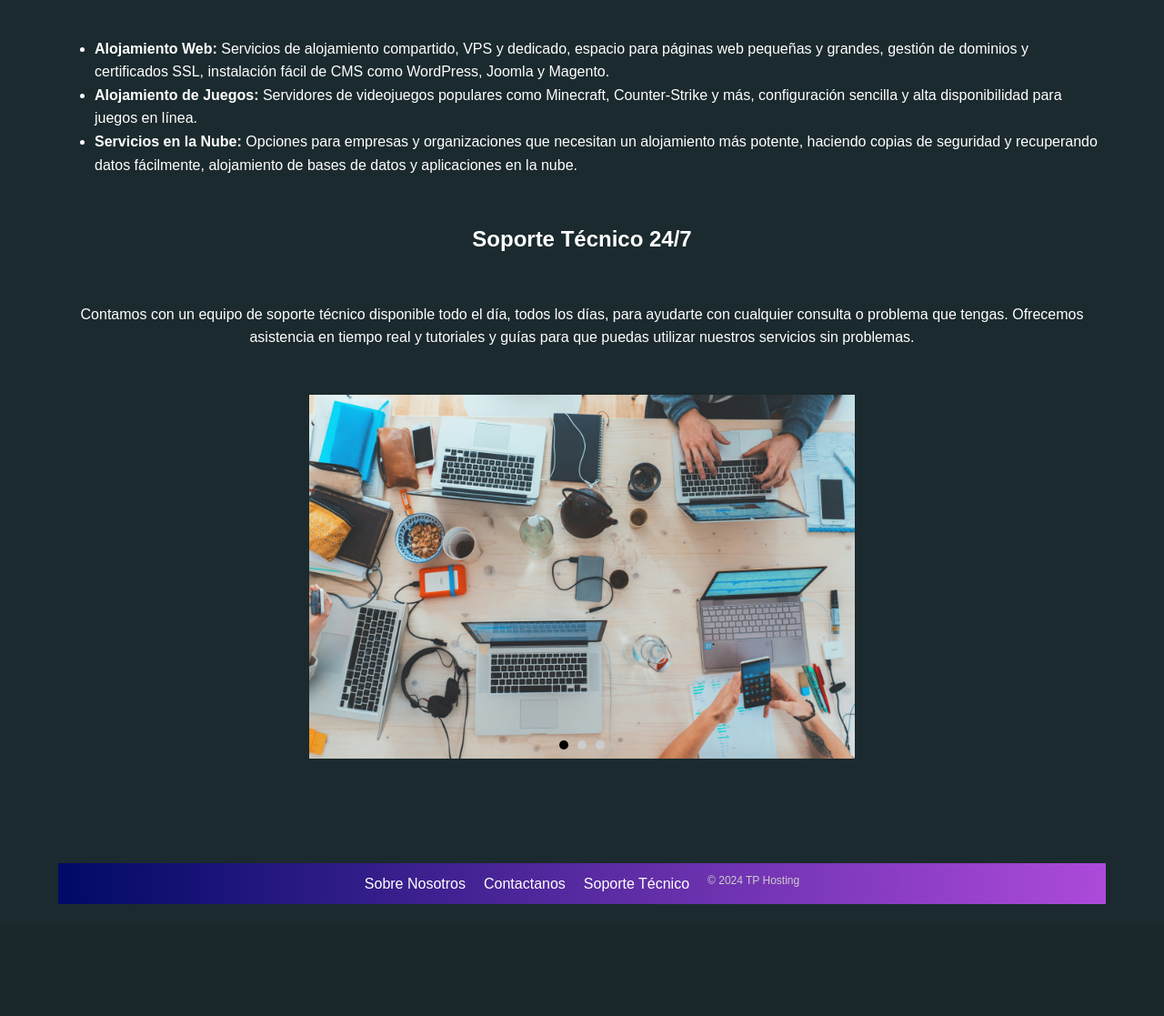
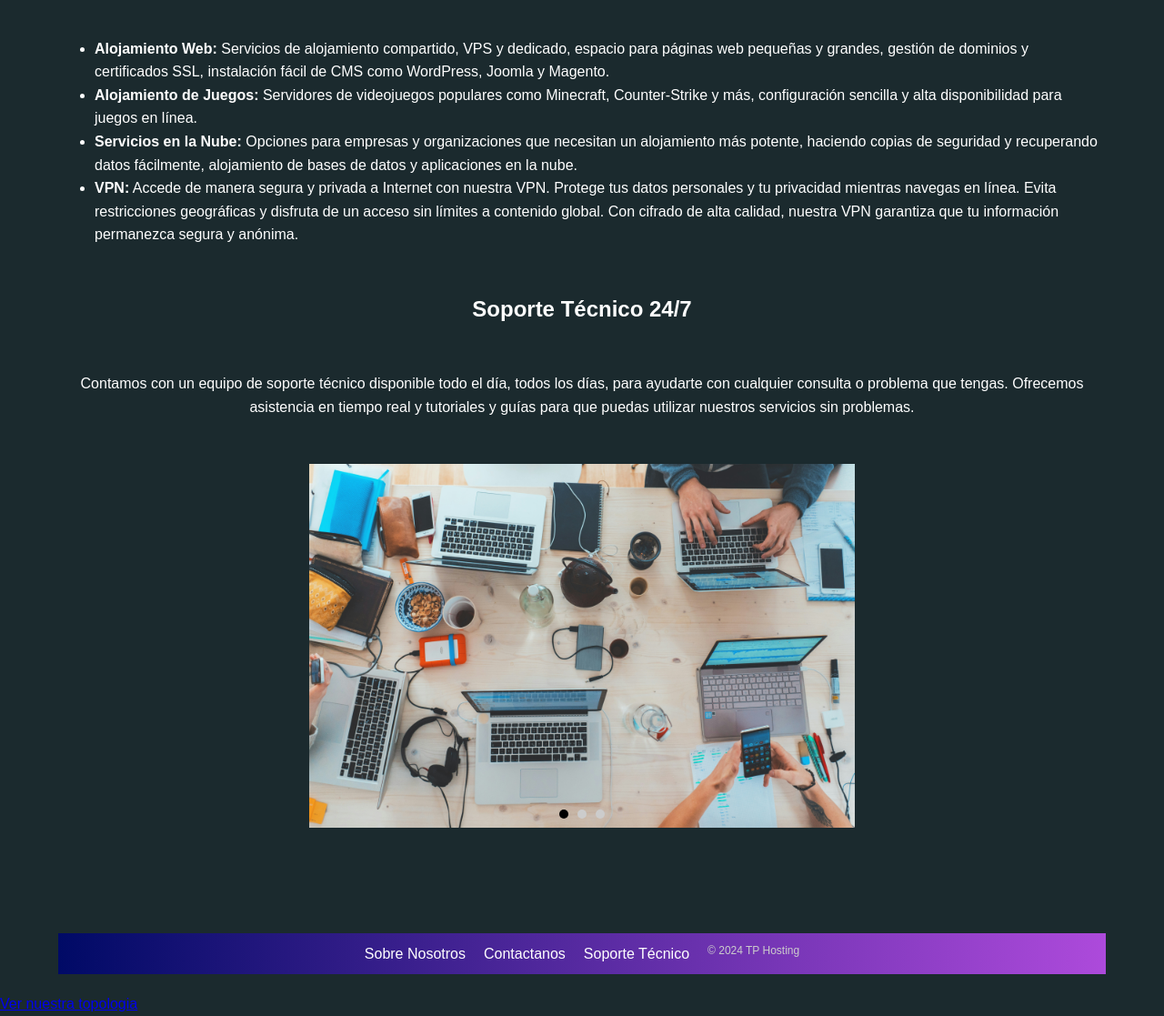
Before and after one commit to FeliReta/TPHosting, a Flask app: page /about-us in a window 1280 px wide. Shown: the part 447-1564 px from the top of the page at 91% size. Before the commit the page ends 1441 px from the top, so only its background shows below. Run offline with Flask 3, Linux system fonts and the light colour scheme.

Commit message:
Update about-us.html

```diff
--- a/TPHosting/templates/about-us.html
+++ b/TPHosting/templates/about-us.html
@@ -48,6 +48,7 @@
             <li><strong>Alojamiento Web:</strong> Servicios de alojamiento compartido, VPS y dedicado, espacio para páginas web pequeñas y grandes, gestión de dominios y certificados SSL, instalación fácil de CMS como WordPress, Joomla y Magento.</li>
             <li><strong>Alojamiento de Juegos:</strong> Servidores de videojuegos populares como Minecraft, Counter-Strike y más, configuración sencilla y alta disponibilidad para juegos en línea.</li>
             <li><strong>Servicios en la Nube:</strong> Opciones para empresas y organizaciones que necesitan un alojamiento más potente, haciendo copias de seguridad y recuperando datos fácilmente, alojamiento de bases de datos y aplicaciones en la nube.</li>
+            <li><strong>VPN:</strong> Accede de manera segura y privada a Internet con nuestra VPN. Protege tus datos personales y tu privacidad mientras navegas en línea. Evita restricciones geográficas y disfruta de un acceso sin límites a contenido global. Con cifrado de alta calidad, nuestra VPN garantiza que tu información permanezca segura y anónima.</li>
         </ul>
         <h2>Soporte Técnico 24/7</h2>
         <p>Contamos con un equipo de soporte técnico disponible todo el día, todos los días, para ayudarte con cualquier consulta o problema que tengas. Ofrecemos asistencia en tiempo real y tutoriales y guías para que puedas utilizar nuestros servicios sin problemas.</p>
@@ -101,5 +102,6 @@
             showSlide(currentIndex); // Mostrar la primera imagen
         });
     </script>
+    <a href="/topology.html" class="btn">Ver nuestra topologia</a>
 </body>
 </html>
```
